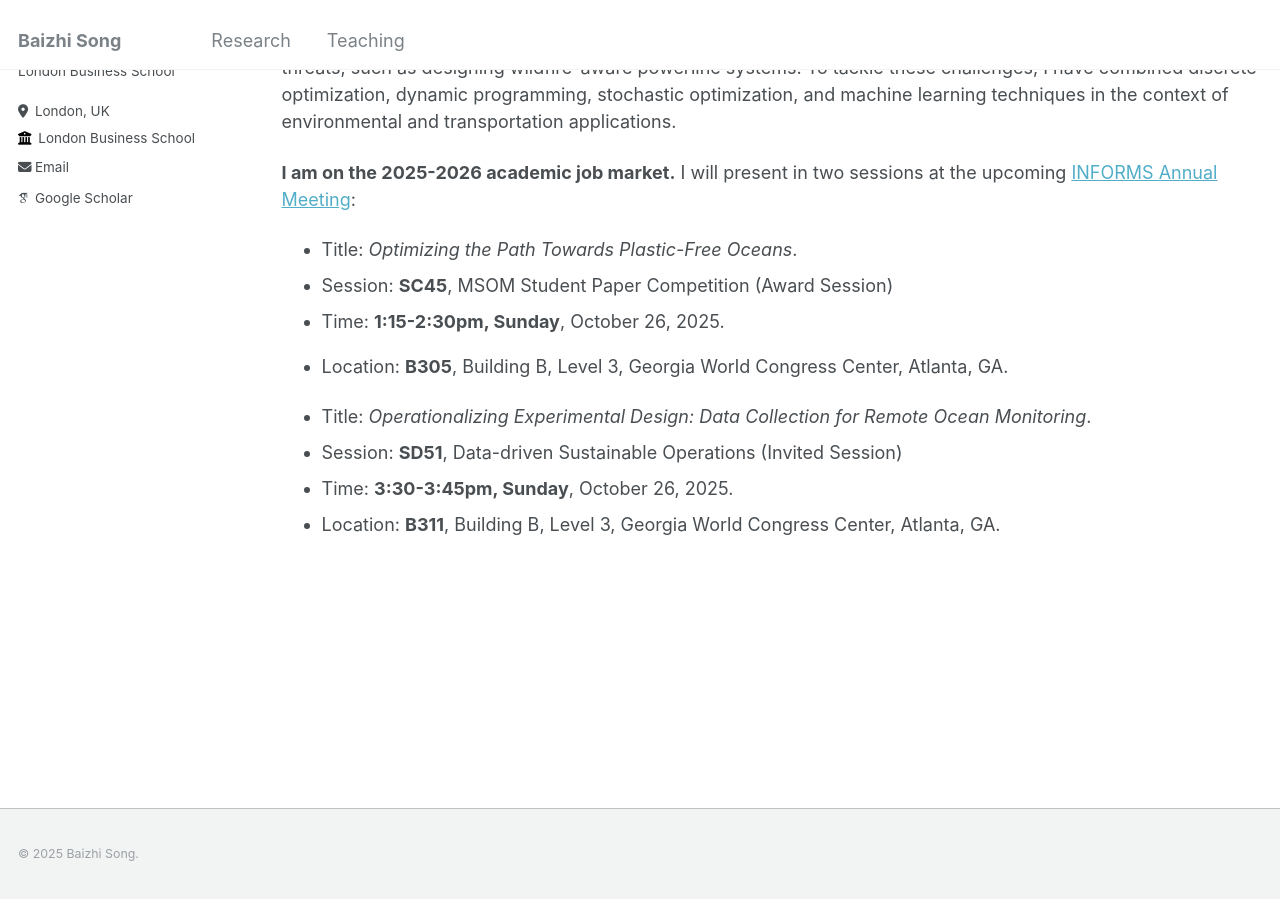
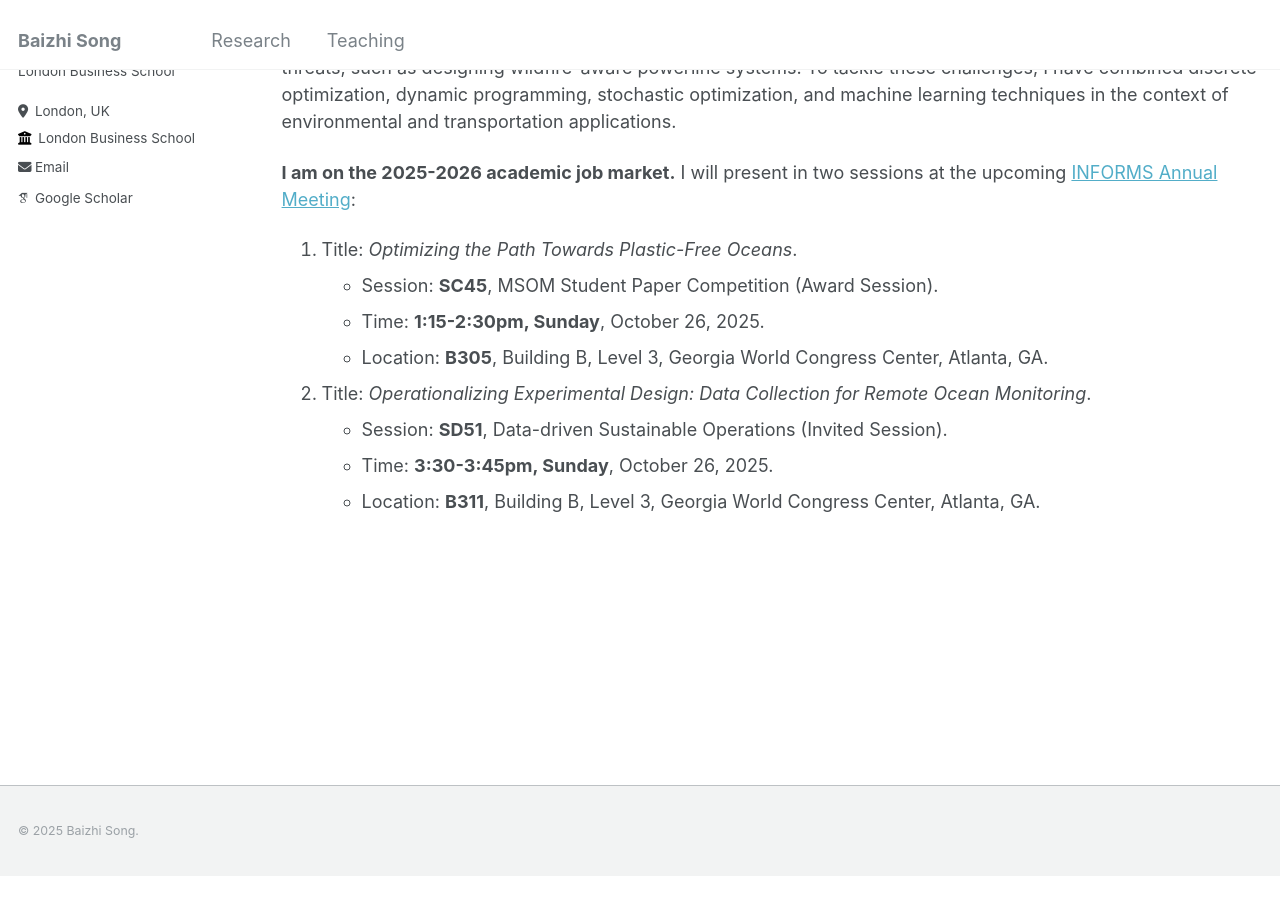
Before and after one commit to Baizhi-Song/baizhi-song.github.io, a Jekyll site: the page built from _pages/about.md, in a window 1280 px wide and 900 px high, scrolled down 510 px. Built offline with Jekyll 4.4.1, drawn with Linux system fonts in a browser that asks for light colours; some web fonts are replaced; after the commit the page ends 1387 px from its top, so only the background shows below that; part of the change alters nothing that is shown.

```diff
--- a/_pages/about.md
+++ b/_pages/about.md
@@ -19,16 +19,14 @@ My research objective is to develop novel optimization algorithms to address pre
 **I am on the 2025-2026 academic job market.**
 I will present in two sessions at the upcoming [INFORMS Annual Meeting](https://meetings.informs.org/wordpress/annual/agenda/):
 
-- Title: *Optimizing the Path Towards Plastic-Free Oceans*.
-- Session: **SC45**, MSOM Student Paper Competition (Award Session)
-- Time: **1:15-2:30pm, Sunday**, October 26, 2025.
-- Location: **B305**, Building B, Level 3, Georgia World Congress Center, Atlanta, GA.
-
-
-- Title: *Operationalizing Experimental Design: Data Collection for Remote Ocean Monitoring*.
-- Session: **SD51**, Data-driven Sustainable Operations (Invited Session)
-- Time: **3:30-3:45pm, Sunday**, October 26, 2025.
-- Location: **B311**, Building B, Level 3, Georgia World Congress Center, Atlanta, GA.
+1. Title: *Optimizing the Path Towards Plastic-Free Oceans*.
+  - Session: **SC45**, MSOM Student Paper Competition (Award Session).
+  - Time: **1:15-2:30pm, Sunday**, October 26, 2025.
+  - Location: **B305**, Building B, Level 3, Georgia World Congress Center, Atlanta, GA.
+2. Title: *Operationalizing Experimental Design: Data Collection for Remote Ocean Monitoring*.
+  - Session: **SD51**, Data-driven Sustainable Operations (Invited Session).
+  - Time: **3:30-3:45pm, Sunday**, October 26, 2025.
+  - Location: **B311**, Building B, Level 3, Georgia World Congress Center, Atlanta, GA.
 
 
 <!--
```
